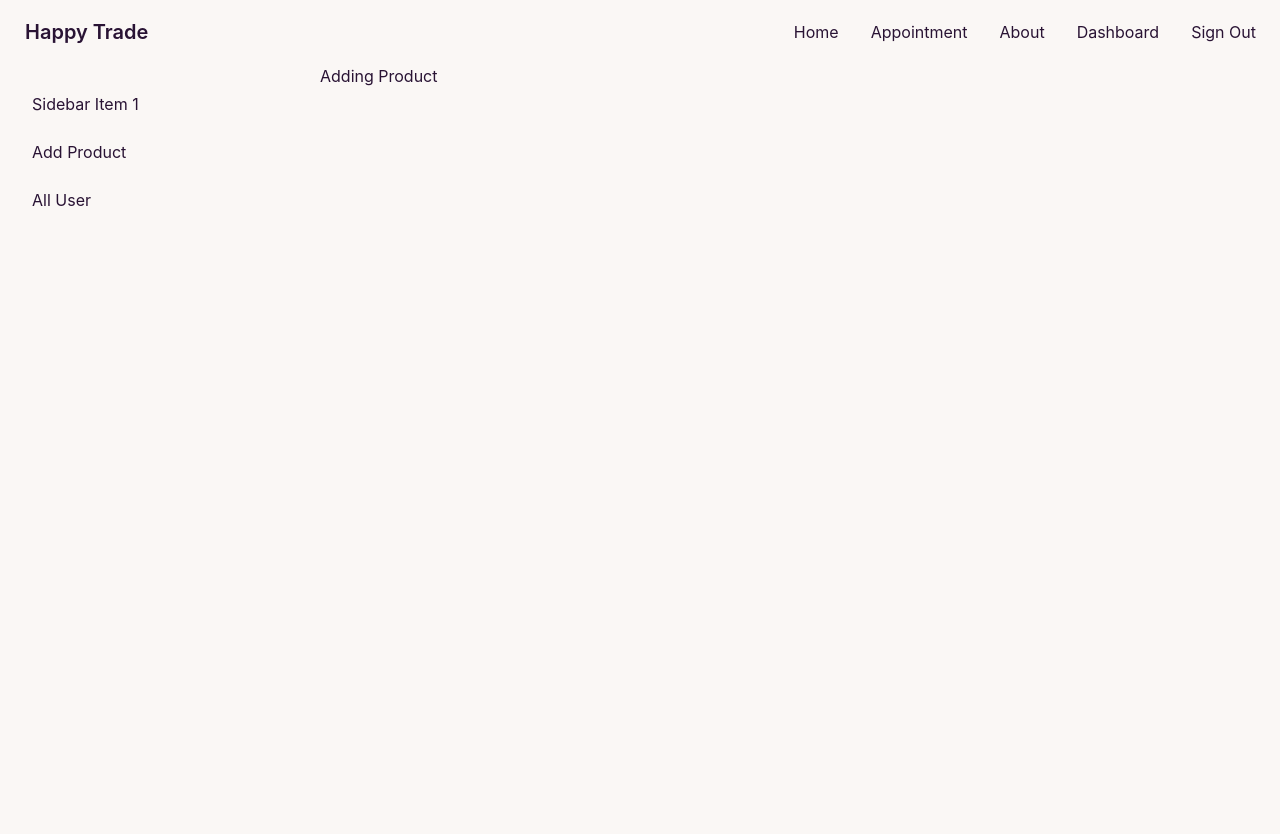
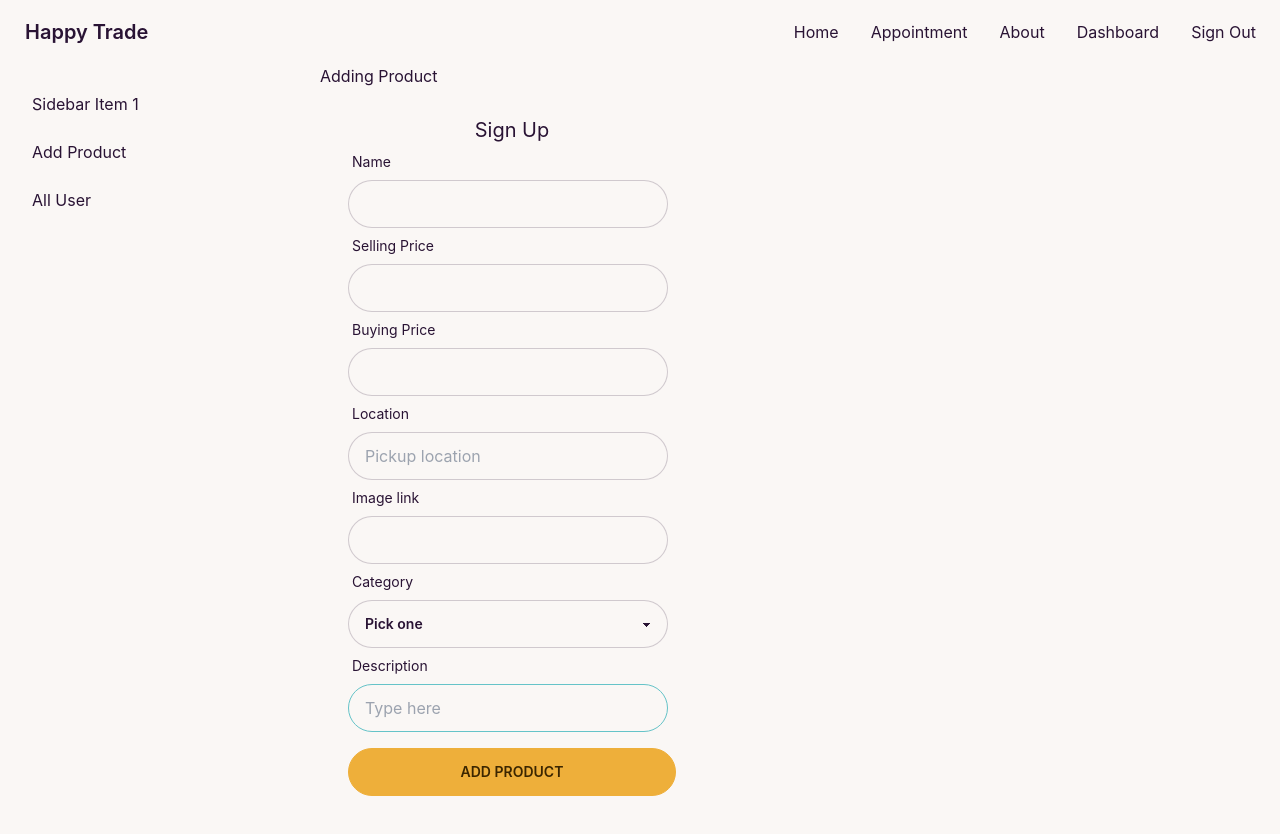
Before and after one commit to AhmedJobaer/happy_trade-client, a React (Create React App) app: page /dashboard/addProduct in a window 1280 px wide. Shown: the top 834 px of the page. Built offline with nearby package versions, Linux system fonts and the light colour scheme; no server answers; sample sign-in values are in the browser's storage.

Commit message:
procudt added dynamically

```diff
--- a/src/Pages/Dashobard/AddProduct/AddProduct.js
+++ b/src/Pages/Dashobard/AddProduct/AddProduct.js
@@ -1,9 +1,125 @@
-import React from 'react';
+import React, { useContext } from 'react';
+import { useForm } from 'react-hook-form';
+import { Link } from 'react-router-dom';
+import { AuthContext } from '../../../context/AuthProvider';
 
 const AddProduct = () => {
+
+
+    const { user } = useContext(AuthContext);
+    //console.log(user);
+
+    const { register, handleSubmit, formState: { errors } } = useForm();
+
+
+    const handleSignUp = (data) => {
+        //console.log(data);
+        const product = {
+            name: data.name,
+            email: user.email,
+            sellerName: user.displayName,
+            sellPrice: data.sellPrice,
+            buyPrice: data.buyPrice,
+            location: data.location,
+            description: data.des,
+            category_id: data.type
+        }
+
+        fetch("http://localhost:5000/addProduct", {
+            method: 'POST',
+            headers: {
+                'content-type': 'application/json'
+            },
+            body: JSON.stringify(product)
+        })
+            .then(res => res.json())
+            .then(data => {
+                console.log(data);
+            })
+
+        console.log(product);
+
+    }
+
     return (
         <div>
             <h2>Adding Product</h2>
+            <div className=''>
+                <div className='w-96 p-7'>
+                    <h2 className='text-xl text-center'>Sign Up</h2>
+                    <form onSubmit={handleSubmit(handleSignUp)}>
+
+                        <div className="form-control w-full max-w-xs">
+                            <label className="label"> <span className="label-text">Name</span></label>
+                            <input type="text" {...register("name", {
+                                required: "Name is Required"
+                            })} className="input input-bordered w-full max-w-xs" />
+                            {errors.name && <p className='text-red-500'>{errors.name.message}</p>}
+                        </div>
+
+
+                        <div className="form-control w-full max-w-xs">
+                            <label className="label"> <span className="label-text">Selling Price</span></label>
+                            <input type="text" {...register("sellPrice", {
+                                required: true
+                            })} className="input input-bordered w-full max-w-xs" />
+                            {errors.sellPrice && <p className='text-red-500'>{errors.sellPrice.message}</p>}
+                        </div>
+
+
+                        <div className="form-control w-full max-w-xs">
+                            <label className="label"> <span className="label-text">Buying Price</span></label>
+                            <input type="text" {...register("buyPrice", {
+                                required: true
+                            })} className="input input-bordered w-full max-w-xs" />
+                            {errors.buyPrice && <p className='text-red-500'>{errors.buyPrice.message}</p>}
+                        </div>
+
+
+                        <div className="form-control w-full max-w-xs">
+                            <label className="label"> <span className="label-text">Location</span></label>
+                            <input placeholder='Pickup location' type="text" {...register("location", {
+                                required: "Location is required"
+                            })} className="input input-bordered w-full max-w-xs" />
+                            {errors.location && <p className='text-red-500'>{errors.location.message}</p>}
+                        </div>
+
+
+                        <div className="form-control w-full max-w-xs">
+                            <label className="label"> <span className="label-text">Image link</span></label>
+                            <input type="text" {...register("imgLink", {
+                                required: "img link is required"
+                            })} className="input input-bordered w-full max-w-xs" />
+                            {errors.location && <p className='text-red-500'>{errors.location.message}</p>}
+                        </div>
+
+
+                        <div className="form-control w-full max-w-xs">
+                            <label className="label">
+                                <span className="label-text">Category</span>
+                            </label>
+                            <select name="type" {...register("type", {
+                                required: true
+                            })} className="select select-bordered">
+                                <option disabled selected>Pick one</option>
+                                <option value="1">Asus</option>
+                                <option value="2">Lenovo</option>
+                                <option value="3">Dell</option>
+                                <option value="4">Aser</option>
+                                <option value="5">Msi</option>
+                            </select>
+                        </div>
+                        <div className="form-control w-full max-w-xs">
+                            <label className="label"> <span className="label-text">Description</span></label>
+                            <input type="text" {...register("des", {
+                                required: "img link is required"
+                            })} placeholder="Type here" className="input input-bordered input-primary w-full max-w-xs" />
+                        </div>
+                        <input className='btn btn-accent w-full mt-4' value="Add Product" type="submit" />
+                        {/* {signUpError && <p className='text-red-600'>{signUpError}</p>} */}
+                    </form>
+                </div>
+            </div>
         </div>
     );
 };
--- a/src/Pages/Dashobard/AllUser/AllUser.js
+++ b/src/Pages/Dashobard/AllUser/AllUser.js
@@ -6,7 +6,7 @@ const AllUser = () => {
 
     const { data: allUser = [], refetch, isLoading } = useQuery({
         queryKey: ['allUser'],
-        queryFn: () => fetch("http://localhost:5000/allUser")
+        queryFn: () => fetch("http://localhost:5000/allUser",)
             .then(res => res.json())
     })
     if (isLoading) {
--- a/src/Pages/Home/CategorySection/CategorySection.js
+++ b/src/Pages/Home/CategorySection/CategorySection.js
@@ -35,6 +35,8 @@ const CategorySection = () => {
                     categorySection.map(category => <Section
                         key={category._id}
                         category={category}
+
+
                     ></Section>)
                 }
             </div>
--- a/src/Pages/Home/CategorySection/Section.js
+++ b/src/Pages/Home/CategorySection/Section.js
@@ -15,7 +15,7 @@ const Section = ({ category }) => {
                 <div className="card-body items-center text-center">
                     <h2 className="card-title">{name}</h2>
                     <div className="card-actions">
-                        <Link to={`products/${category_id}`} ><button className="btn btn-primary">Buy Now</button></Link>
+                        <Link to={`products/${category_id}`} ><button className="btn btn-primary">See All</button></Link>
                     </div>
                 </div>
             </div>
--- a/src/Pages/Home/Signup/Signup.js
+++ b/src/Pages/Home/Signup/Signup.js
@@ -25,7 +25,7 @@ const Signup = () => {
                 updateUser(userInfo)
                     .then(() => {
                         //navigate('/');
-                        saveUser(data.name, data.email, data.type);
+                        saveUser(data.name, data.email, data.type)
                         console.log(userInfo);
                     })
                     .catch(err => console.log(err));
--- /dev/null
+++ b/src/hooks/useToken.js
@@ -0,0 +1,21 @@
+import { useEffect, useState } from "react";
+
+const useToken = email => {
+    const [token, setToken] = useState('');
+    useEffect(() => {
+        if (email) {
+            fetch(`http://localhost:5000/jwt?email=${email}`)
+                .then(res => res.json())
+                .then(data => {
+                    if (data.accessToken) {
+                        console.log(data);
+                        localStorage.setItem('accessToken', data.accessToken);
+                        setToken(data.accessToken)
+                    }
+                });
+        }
+    }, [email])
+    return [token];
+}
+
+export default useToken;
```
Also changed, not shown: public/test.json (+12 -47 lines).
